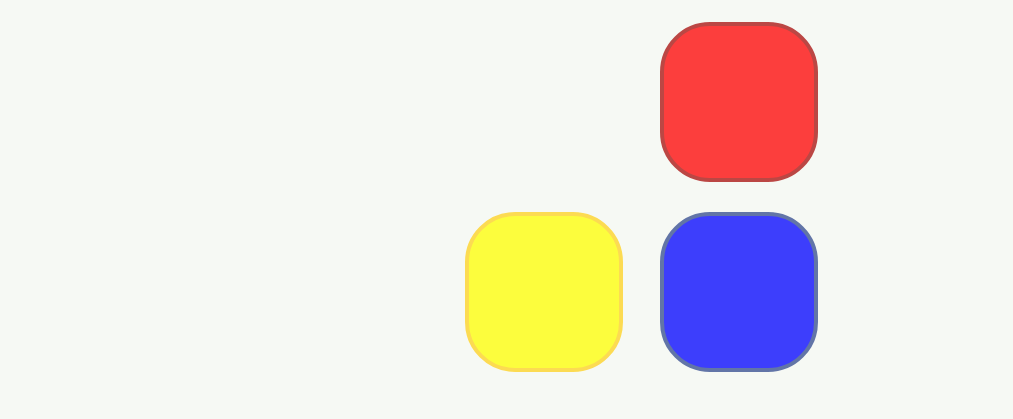
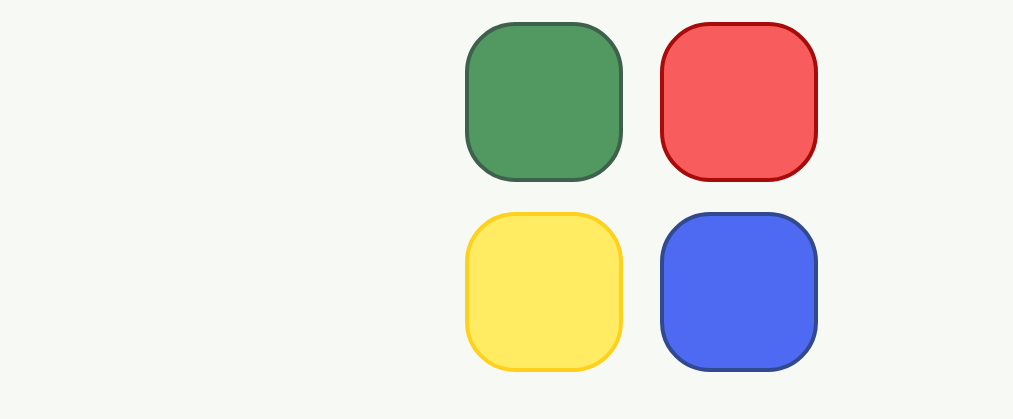
Before and after one commit to aytam-wu/Simon-Says, a plain HTML site: page index.html in a window 1280 px wide. Shown: the part 173-592 px from the top of the page, without its empty margins (0-1013 px from the left). Drawn offline with Linux system fonts and the light colour scheme; a web font is replaced by a local one.

Commit message:
changing squares to a lighter color

```diff
--- a/main.css
+++ b/main.css
@@ -11,21 +11,25 @@ body {
     margin: 0% auto;
 }
 
+.button:hover{
+    opacity: 0.5;
+}
+
 .allCircles {
     display: grid;
     grid-template-columns: 100px 100px;
     grid-gap: 30px 95px;
     border-radius: 50px;
     cursor: pointer;
-    opacity: 0.75;
+    opacity: 1;
     height: 350px;
     width: 350px;
     margin: auto;
     padding: 25px 0px 25px;
 }
 
-#circle {
-    background: green;
+#circle1 {
+    background: #519961;
     padding: 75px;
     border-radius: 50px;
     border: 4px solid #40604e;
@@ -33,7 +37,7 @@ body {
 }
 
 #circle2 {
-    background: red;
+    background: #f95c5c;
     padding: 75px;
     border-radius: 50px;
     border: 4px solid #a80c0a;
@@ -41,7 +45,7 @@ body {
 }
 
 #circle3 {
-    background: yellow;
+    background: #ffec63;
     padding: 75px;
     border-radius: 50px;
     border: 4px solid #ffd11c;
@@ -49,7 +53,7 @@ body {
 }
 
 #circle4 {
-    background: blue;
+    background: #4f6af2;
     padding: 75px;
     border-radius: 50px;
     border: 4px solid #31498e;
```
